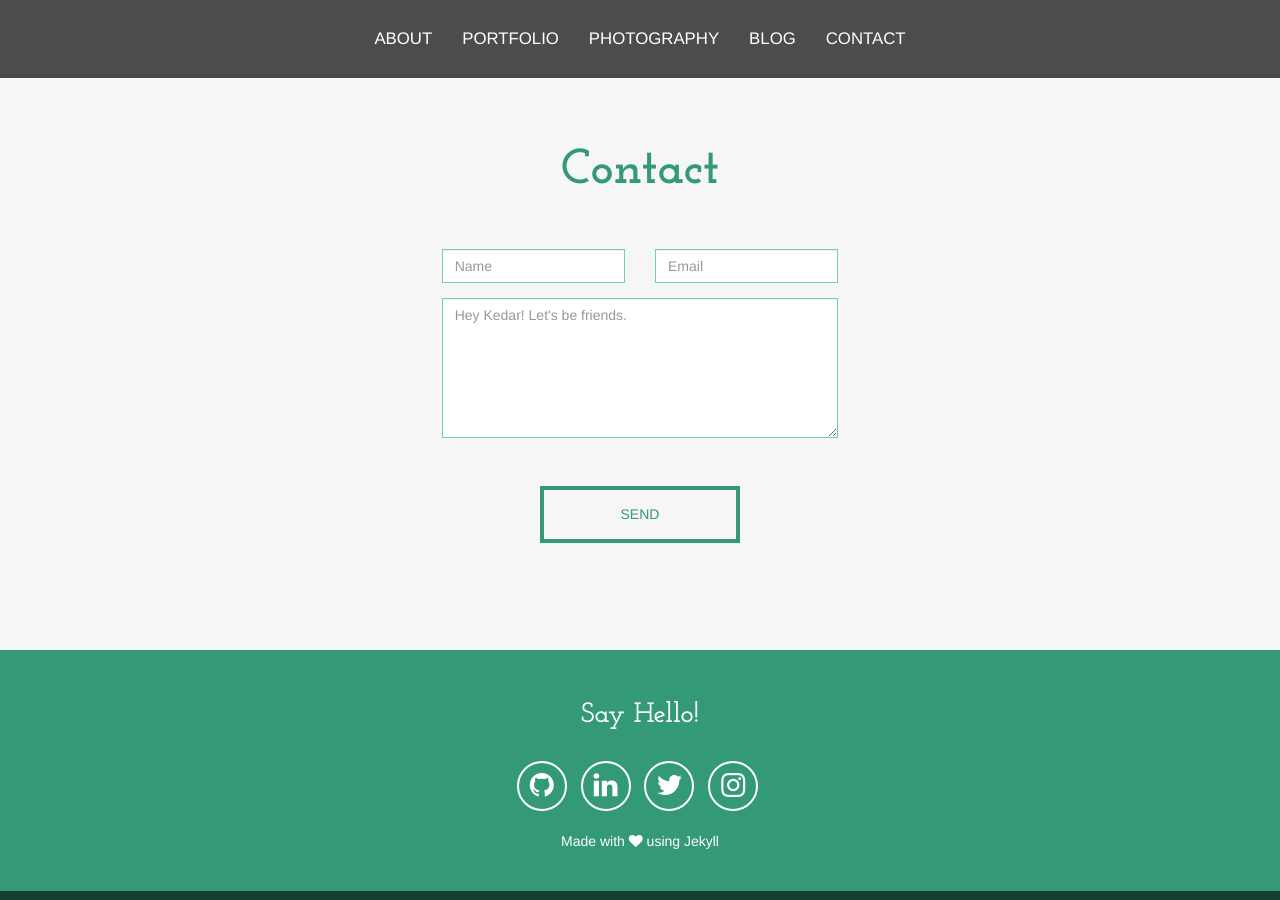
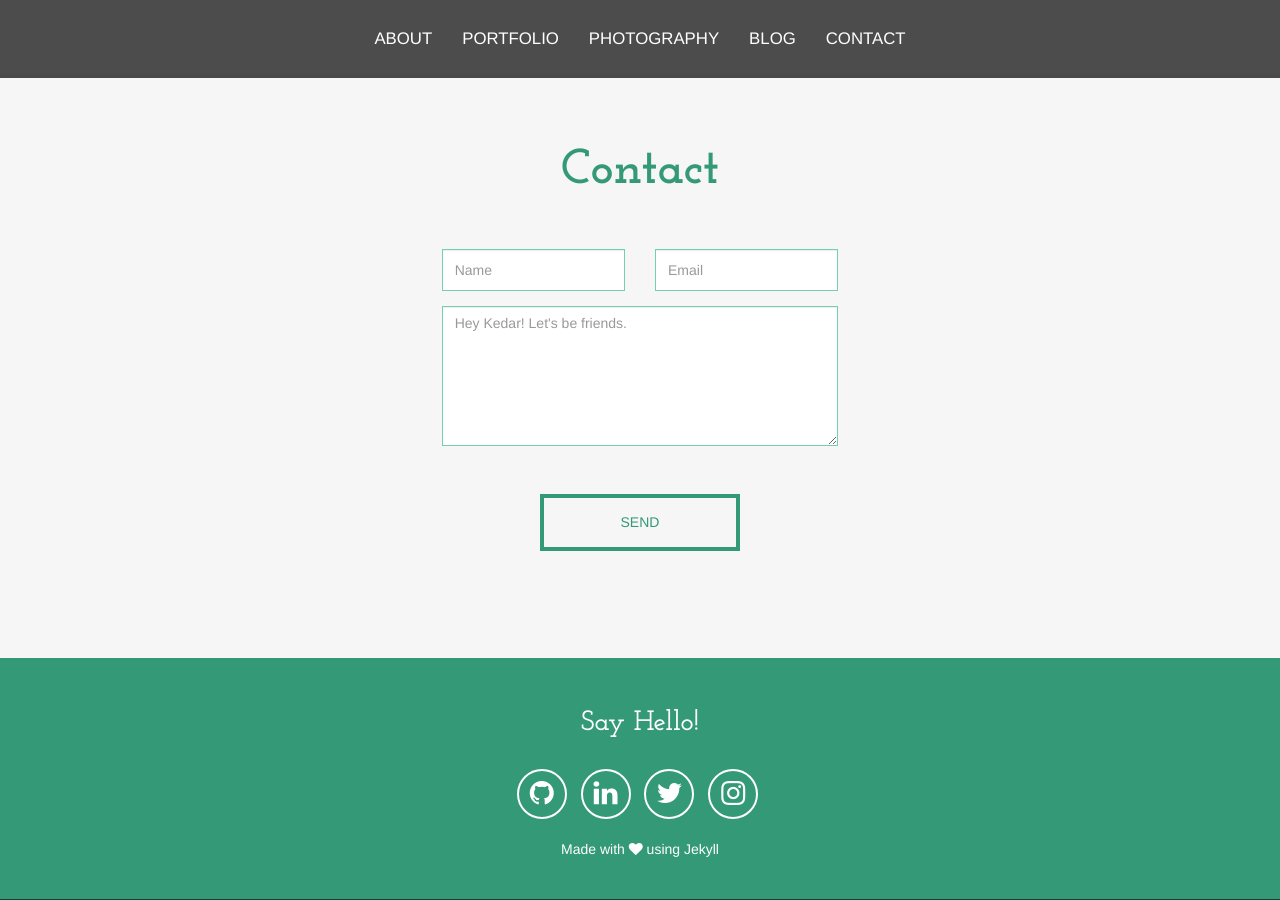
Before and after one commit to kedarjoyner/thinkful-portfolio, a Jekyll site: the page built from index.html, in a window 1280 px wide and 900 px high, scrolled down 2860 px. Built offline with Jekyll 4.4.1, drawn with Linux system fonts in a browser that asks for light colours; nearby versions of some CDN libraries.

Commit message:
increase form fields height

```diff
--- a/_includes/contact.html
+++ b/_includes/contact.html
@@ -12,7 +12,7 @@
             method="POST">
         <div class="row">
           <div class="col-xs-6 col-md-6 form-group">
-            <input class="form-control input-style" id="name" name="name" placeholder="Name" type="text" required />
+            <input class="form-control input-style " id="name" name="name" placeholder="Name" type="text" required />
           </div>
           <div class="col-xs-6 col-md-6 form-group">
             <input class="form-control input-style" id="email" name="_replyto" placeholder="Email" type="email" required />
--- a/_sass/_contact.scss
+++ b/_sass/_contact.scss
@@ -5,6 +5,7 @@
     -webkit-border-radius: 0;
       -moz-border-radius: 0;
     border: 1px solid $teal-lighter;
+    height: 3em;
 
     &:focus {
       box-shadow: none;
```
